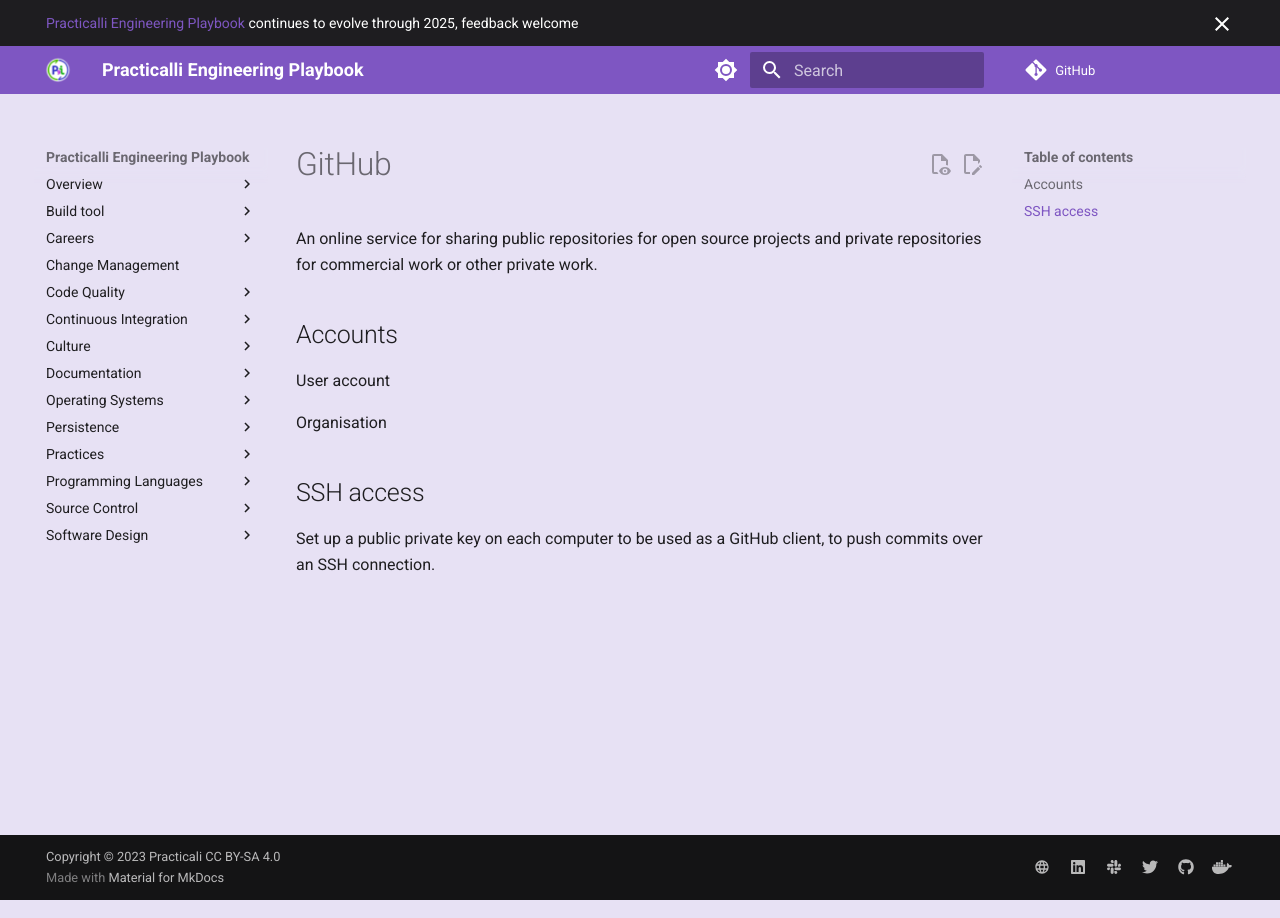
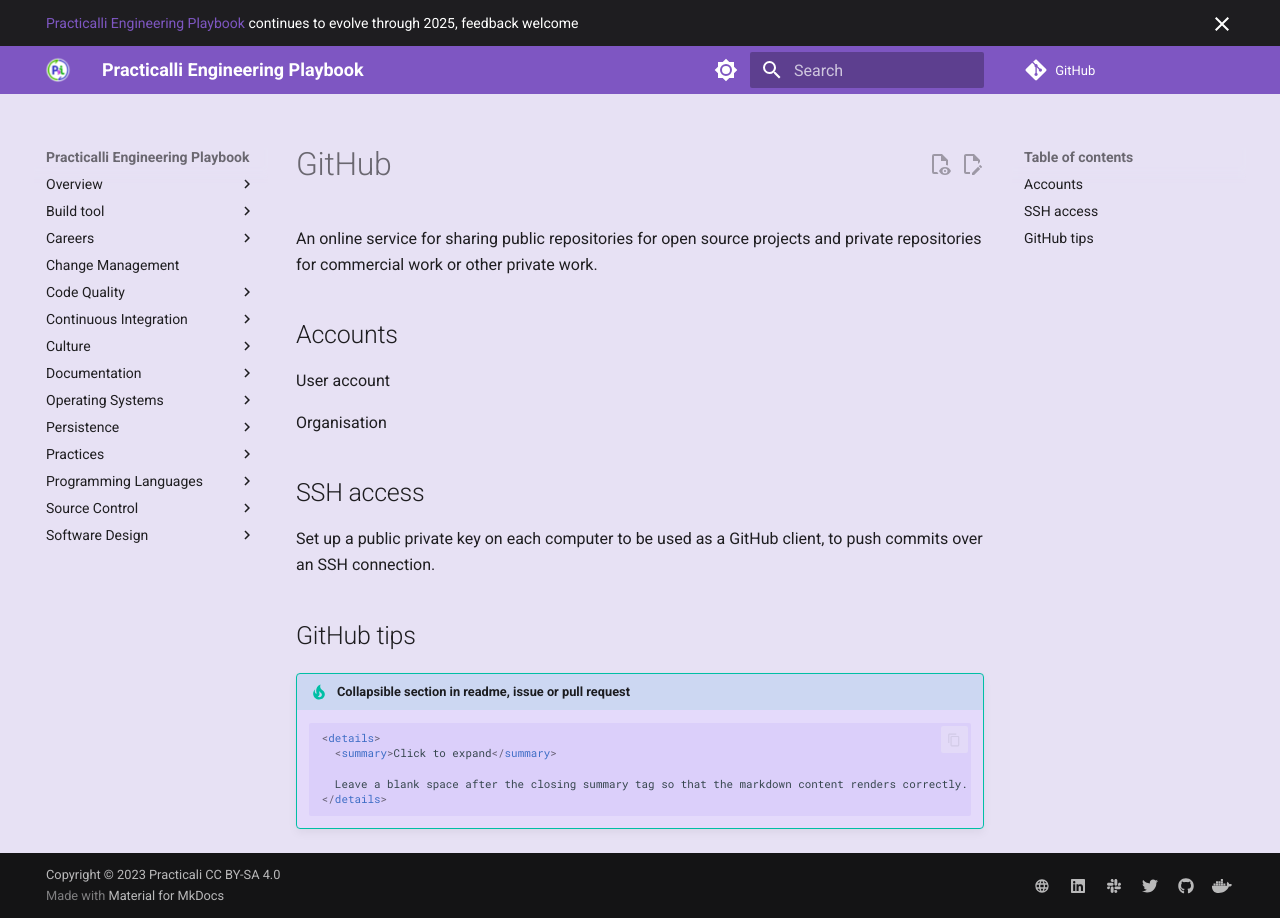
Before and after one commit to practicalli/engineering-playbook, an MkDocs documentation site: the page built from docs/source-control/github.md, in a window 1280 px wide. Built offline with MkDocs 1.6.1 and Material for MkDocs 9.7.7, drawn with Linux system fonts in a browser that asks for light colours; plug-ins that fetch from the network failed and are left out; comment, search, counter and statistics services are not loaded.

Commit message:
git: collapsible section in GitHub as tip
Resolve https://github.com/practicalli/gitops/issues/1

````diff
--- a/docs/source-control/github.md
+++ b/docs/source-control/github.md
@@ -11,3 +11,17 @@
 ## SSH access
 
 Set up a public private key on each computer to be used as a GitHub client, to push commits over an SSH connection.
+
+
+
+## GitHub tips
+
+!!! TIP "Collapsible section in readme, issue or pull request"
+
+    ```html
+    <details>
+      <summary>Click to expand</summary>
+
+      Leave a blank space after the closing summary tag so that the markdown content renders correctly.
+    </details>
+    ```
````
